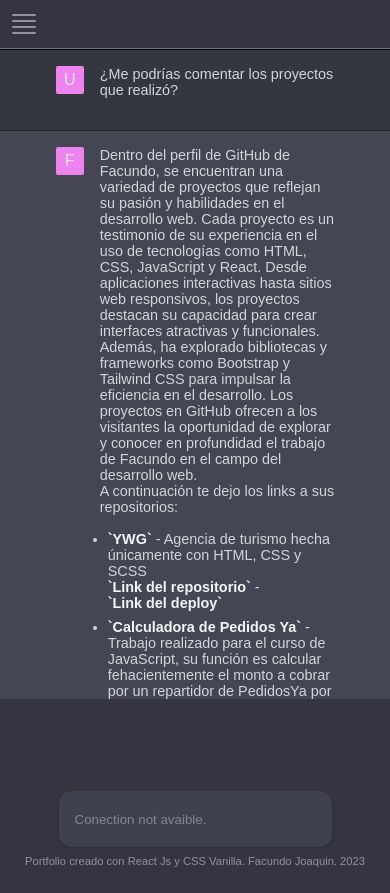
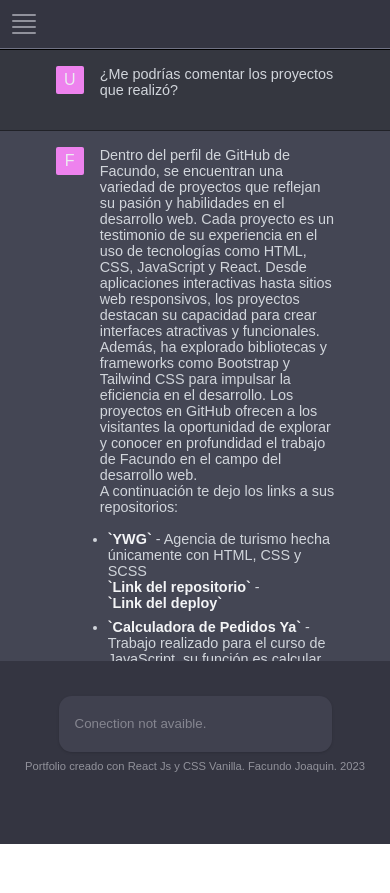
Before and after one commit to FacundoJoaquin/portfolio-chatgpt, a React (Vite) app: page /proyects in a window 390 px wide. After the commit the page ends 844 px from the top, so only its background shows below. Built offline with nearby package versions, Linux system fonts and the light colour scheme; a web font is replaced by a local one.

Commit message:
ajustes responsive

```diff
--- a/src/App.css
+++ b/src/App.css
@@ -23,7 +23,7 @@ a {
 	background-color: #343541;
 	width: 100%;
 	height: 100vh;
-	overflow-y: auto; /* Añade un desplazamiento vertical solo cuando sea necesario */
+	overflow-y: hidden; /* Añade un desplazamiento vertical solo cuando sea necesario */
 }
 .navbar {
 	display: none;
@@ -59,7 +59,6 @@ a {
 	.app {
 		display: flex;
 		flex-direction: column;
-		height: 100%;
 	}
 	.app-main {
 		width: 100%;
@@ -68,8 +67,6 @@ a {
 		width: 100%;
 		display: flex;
 		flex-direction: column;
-		justify-content: space-between;
-
 	}
 	.app-sidebar {
 		display: none;
@@ -80,4 +77,5 @@ a {
 		display: flex;
 		align-items: center;
 	}
+
 }
--- a/src/components/Footer/Footer.jsx
+++ b/src/components/Footer/Footer.jsx
@@ -4,7 +4,6 @@ import './Footer.css';
 const Footer = () => {
 	return (
 		<div className='footer-container'>
-			<div className="div-invi"></div>
 			<div className='chat-container'>
 				<div className='txt-area'>
 					<textarea disabled name='' id='' cols='50' rows='1' value={'Conection not avaible.'}></textarea>
```
